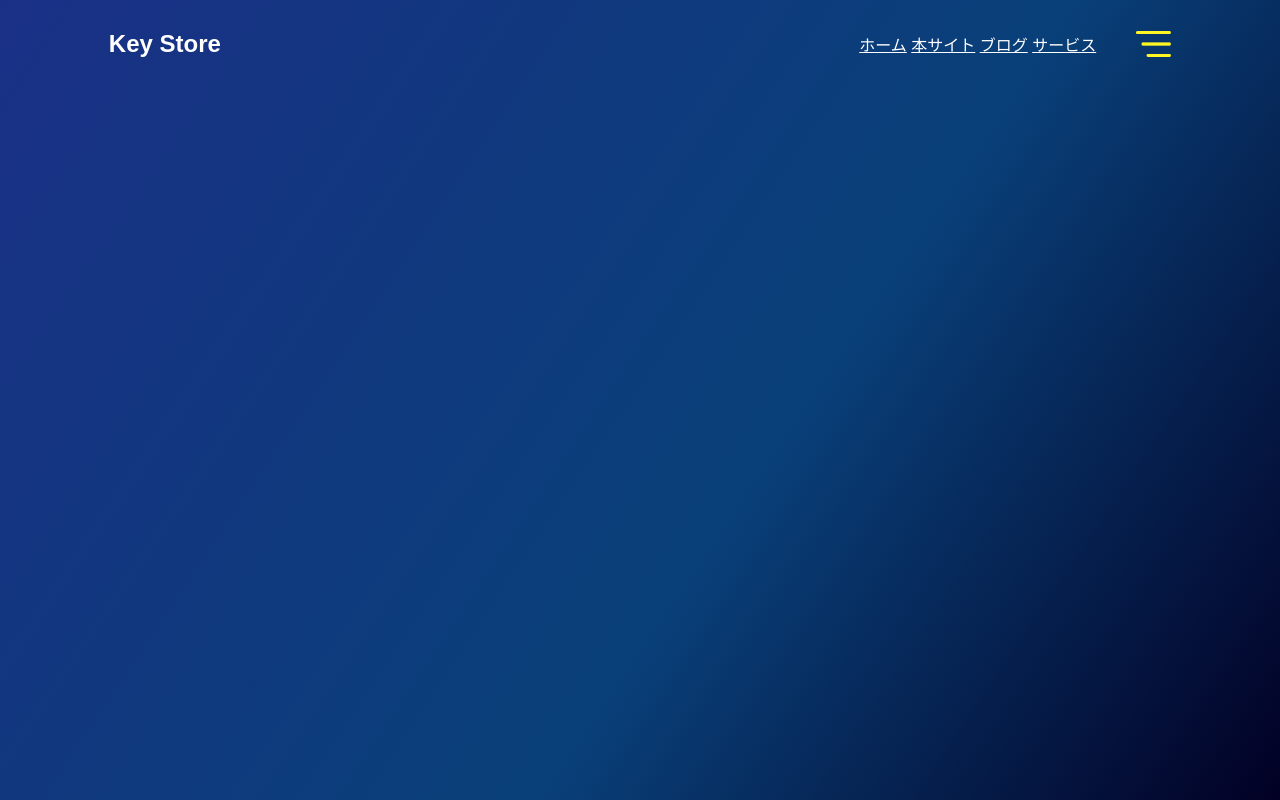
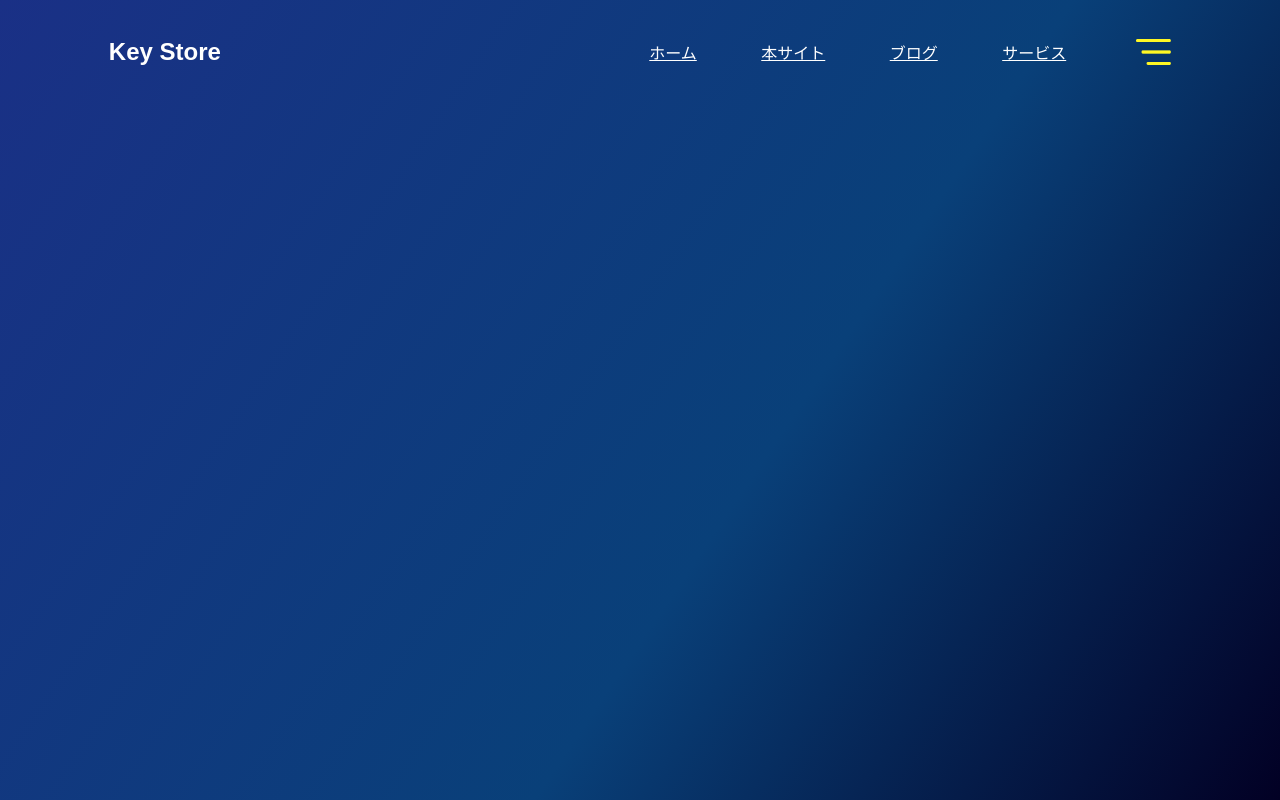
Before and after one commit to yukitolix12/typed_website, a plain HTML site: page index.html in a window 1280 px wide. Drawn offline with Linux system fonts and the light colour scheme; a web font is replaced by a local one.

Commit message:
marginでliタグの文字の左右の幅を空ける

```diff
--- a/style.css
+++ b/style.css
@@ -43,6 +43,7 @@ nav ul {
 nav ul li {
     list-style: none;
     display: inline-block;
+    margin: 10px 30px;
 }
 
 nav ul li a {
```
